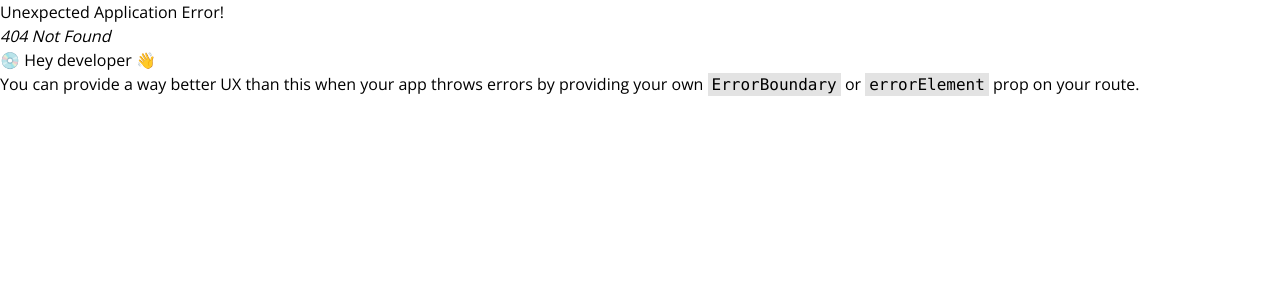
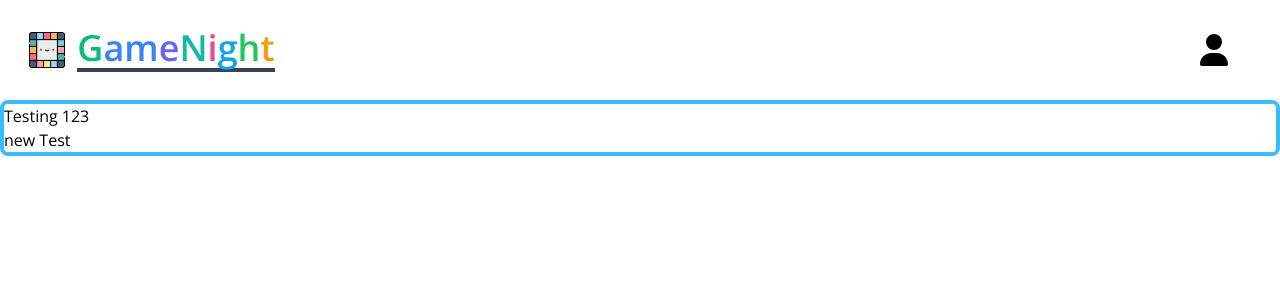
Before and after one commit to mineamihai2001/game-night-client, a React (Vite) app: page /group/1 in a window 1280 px wide. Before the commit this address had no page. Shown: the top 300 px of the page. Built offline with nearby package versions, Linux system fonts and the light colour scheme.

Commit message:
custom Card components

```diff
--- a/index.html
+++ b/index.html
@@ -2,9 +2,9 @@
 <html lang="en">
   <head>
     <meta charset="UTF-8" />
-    <link rel="icon" type="image/svg+xml" href="/vite.svg" />
+    <link rel="icon" type="image/png" href="/icon.png" />
     <meta name="viewport" content="width=device-width, initial-scale=1.0" />
-    <title>Vite + React + TS</title>
+    <title>game night</title>
   </head>
   <body>
     <div id="root"></div>
--- a/src/App.tsx
+++ b/src/App.tsx
@@ -1,5 +1,5 @@
 import { Outlet } from "react-router-dom";
-import Navbar from "./features/navbar/Navbar";
+import { Navbar } from "./features";
 
 const App = () => {
     return (
--- /dev/null
+++ b/src/components/card/Card.tsx
@@ -0,0 +1,12 @@
+import React from "react";
+import { Color } from "../../modules";
+
+export const Card = (props: ICardProp) => (
+    <div
+        className={`rounded-lg border-4 ${new Color().color.border} ${
+            typeof props.extraClassName !== "undefined" ? props.extraClassName : ""
+        }`}
+    >
+        {props.children}
+    </div>
+);
--- /dev/null
+++ b/src/components/index.ts
@@ -0,0 +1 @@
+export * from "./card/Card";
--- /dev/null
+++ b/src/components/types.d.ts
@@ -0,0 +1,4 @@
+interface ICardProp {
+    children?: React.ReactNode;
+    extraClassName?: string;
+}
--- /dev/null
+++ b/src/features/index.ts
@@ -0,0 +1 @@
+export * from "./navbar/Navbar";
--- a/src/features/navbar/Navbar.tsx
+++ b/src/features/navbar/Navbar.tsx
@@ -1,30 +1,37 @@
 import { faUser } from "@fortawesome/free-solid-svg-icons";
 import { FontAwesomeIcon } from "@fortawesome/react-fontawesome";
-import { ReactElement, useState } from "react";
 import { Link } from "react-router-dom";
 import { Color } from "../../modules";
+import icon from "../../assets/images/icon.png";
 
 const Title = () => {
-    const title: string = "Game Night";
+    const title: string = "GameNight";
     return (
-        <>
-            {[...title].map((letter, index) => {
-                const color = new Color().color;
-                return <span className={color.text} key={index}>{letter}</span>;
-            })}
-        </>
+        <div className="flex justify-center items-center">
+            <img src={icon} alt="logo" className="w-9 mr-3" />
+            <div className="border-b-4 border-gray-700">
+                {[...title].map((letter, index) => {
+                    const color = new Color().color;
+                    return (
+                        <span className={color.text} key={index}>
+                            {letter}
+                        </span>
+                    );
+                })}
+            </div>
+        </div>
     );
 };
 
-const Navbar = () => {
+export const Navbar = () => {
     return (
         <>
             <div id="navbar" className="flex justify-start px-10 items-center py-7">
                 <div id="nav-brand" className="flex w-56 justify-center ">
                     <Link
-                        to="groups"
+                        to="/"
                         className="text-4xl flex justify-center
-                        font-black border-b-4 border-gray-700
+                        font-black
                         transform transition-all duration-500 "
                     >
                         <Title />
@@ -37,5 +44,3 @@ const Navbar = () => {
         </>
     );
 };
-
-export default Navbar;
--- /dev/null
+++ b/src/pages/GroupDetails.tsx
@@ -0,0 +1,12 @@
+import { Card } from "../components";
+
+export const GroupDetails = () => {
+    return (
+        <div>
+            <Card extraClassName="">
+                <h3>Testing 123</h3>
+                <span className="ml-auto">new Test</span>
+            </Card>
+        </div>
+    );
+};
--- a/src/pages/Groups.tsx
+++ b/src/pages/Groups.tsx
@@ -1,6 +1,3 @@
-import { Color } from "../modules";
-
-const Groups = () => {
+export const Groups = () => {
     return <div></div>;
 };
-export default Groups;
--- /dev/null
+++ b/src/pages/index.ts
@@ -0,0 +1,2 @@
+export * from "./GroupDetails";
+export * from "./Groups";
```
Also changed, not shown: src/Root.tsx (+12 -1 lines), public/icon.png (added), src/assets/images/icon.png (added).
